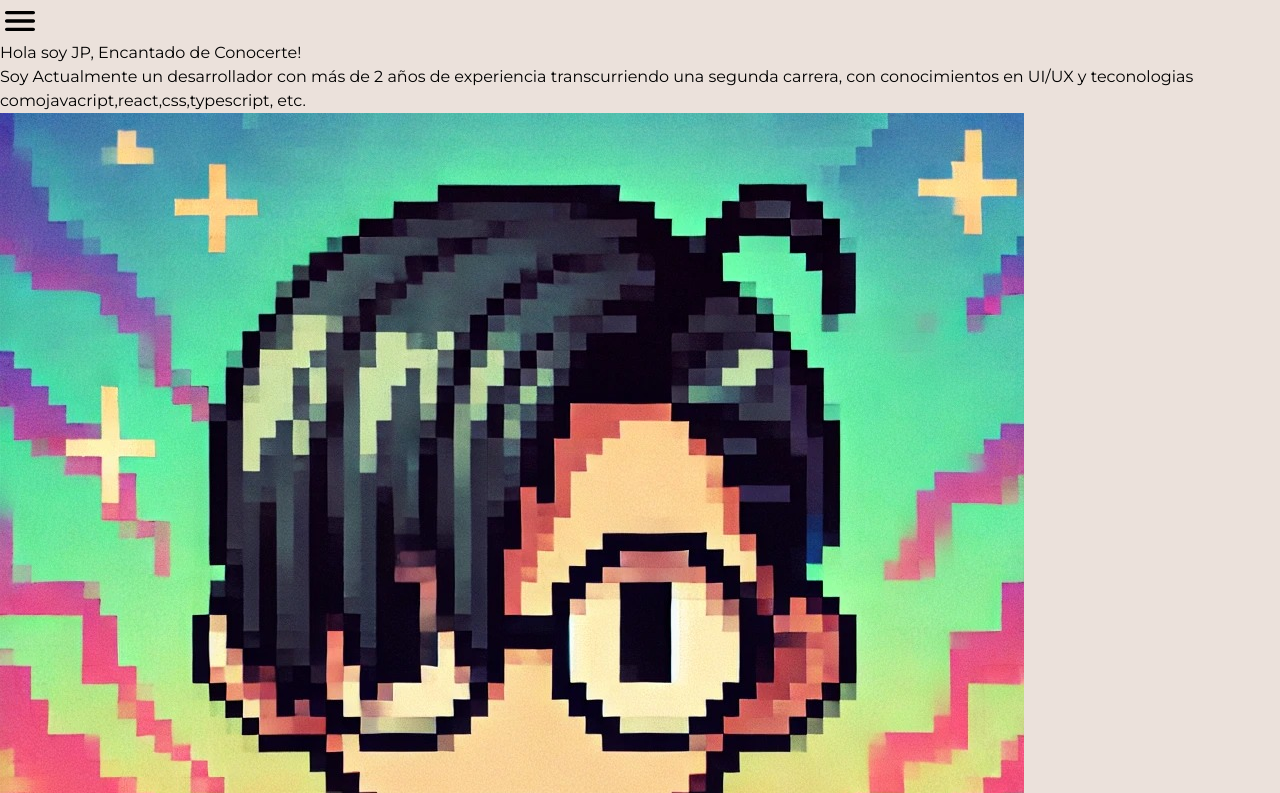
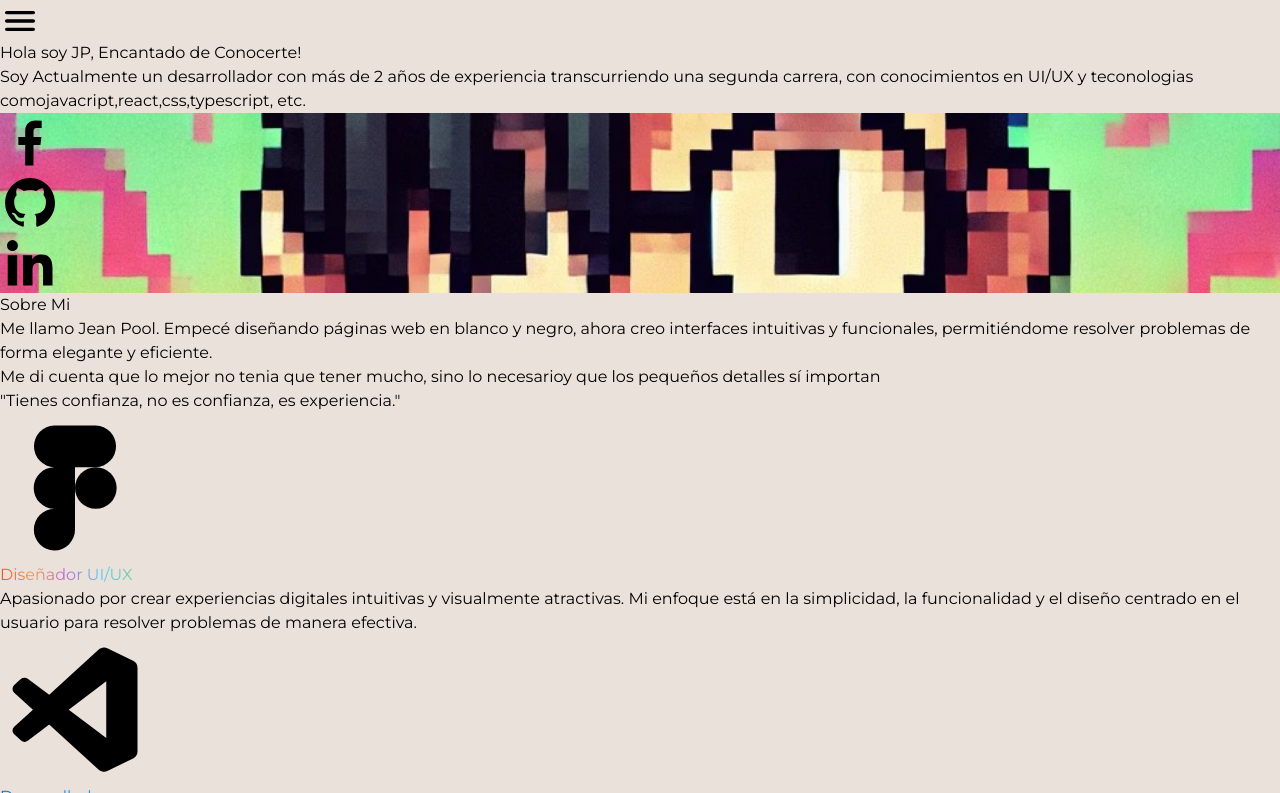
Before and after one commit to JeanPoolDev/jp-porta, a React (Vite) app: page / in a window 1280 px wide. Shown: the part 1047-1840 px from the top of the page. Built offline with nearby package versions, Linux system fonts and the light colour scheme.

Commit message:
update-resposive-h-a

```diff
--- a/src/Portafolio.jsx
+++ b/src/Portafolio.jsx
@@ -13,13 +13,13 @@ const Portafolio = () => {
 
       </header>
 
-      <section className="w-full h-screen flex flex-col md:flex-row">
+      <section className="w-full h-full md:h-screen flex flex-col md:flex-row">
         <HomeIzquierda />
         <HomeCentral />
         <HomeDerecha />
       </section>
 
-      <section className="w-full h-screen flex">
+      <section className="w-full h-full md:h-screen flex">
         <div className="w-0 md:w-1/12">
         </div>
 
--- a/src/components/HomeDerecha.jsx
+++ b/src/components/HomeDerecha.jsx
@@ -21,17 +21,16 @@ const redes = [
 
 export const HomeDerecha = () => {
   return (
-    <section className="w-full md:w-2/4 h-2/4 md:h-full flex text-white p-5 md:p-0">
-      <img className="bg-cover md:min-w-full w-full rounded-xl md:rounded-none"
-        src="/miCara.jpg" alt="jp" />
+    <section className="md:w-2/4 h-[350px] md:h-full flex text-white
+    md:p-0 mb-10 md:mb-0 miCara mx-4 md:mx-0 rounded-xl relative">
 
-      <div className="flex gap-5 absolute bottom-10 right-14 md:bottom-10 md:right-12 ">
+      <div className="flex gap-3 md:gap-5 absolute -bottom-5 translate-x-8 md:translate-x-0 md:bottom-10 md:right-5 ">
         {
           redes.map(rede => (
             <div
               key={rede.nombre}
               className="w-20 h-20 flex items-center justify-center
-              hover:bg-black transition-colors">
+              hover:bg-black transition-colors shadow-xl">
               <a
                 href={rede.link}>
                 {rede.icon}
--- a/src/index.css
+++ b/src/index.css
@@ -25,3 +25,10 @@ body {
   background-clip: text;
   color: transparent;
 }
+
+.miCara{
+  background-image: url('/public/miCara.jpg');
+  background-repeat: no-repeat;
+  background-position: center;
+  background-size: cover;
+}
```
